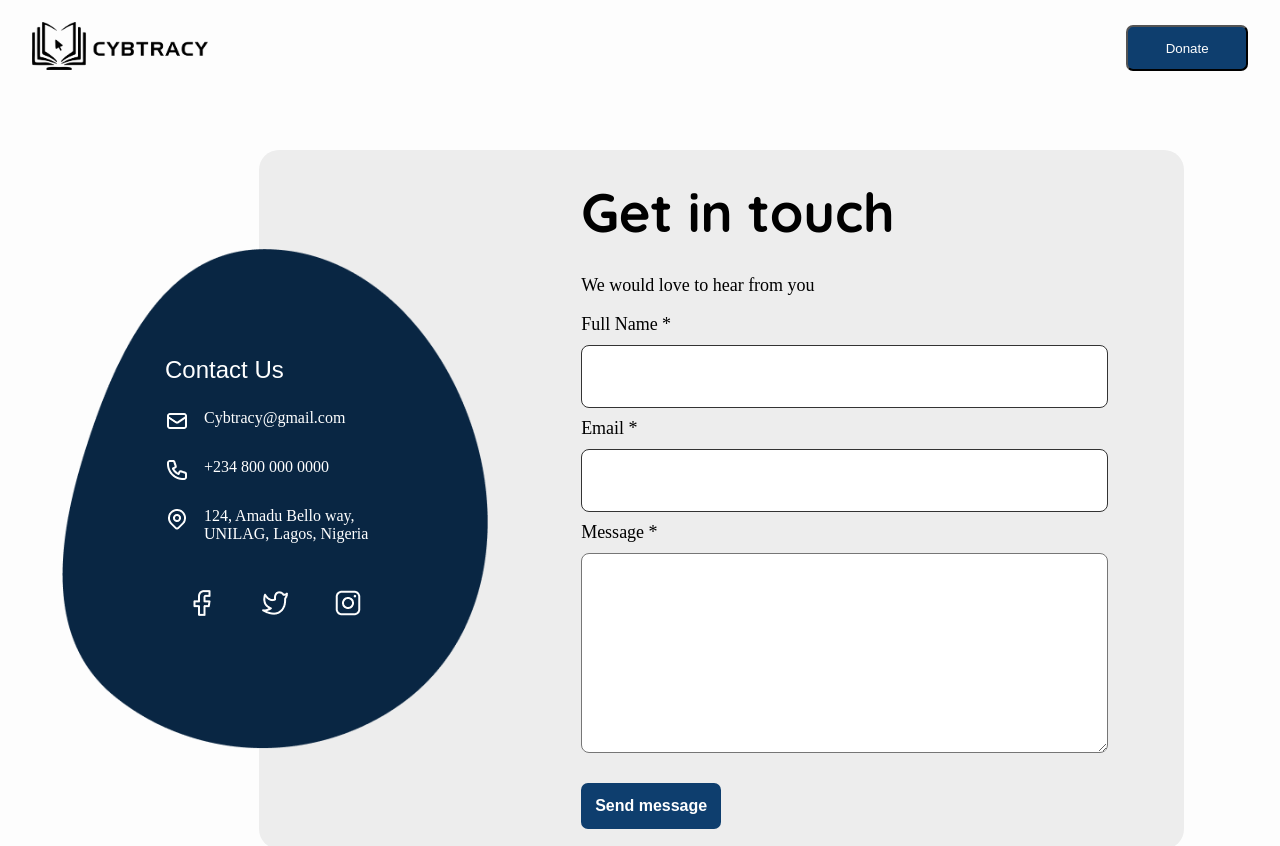
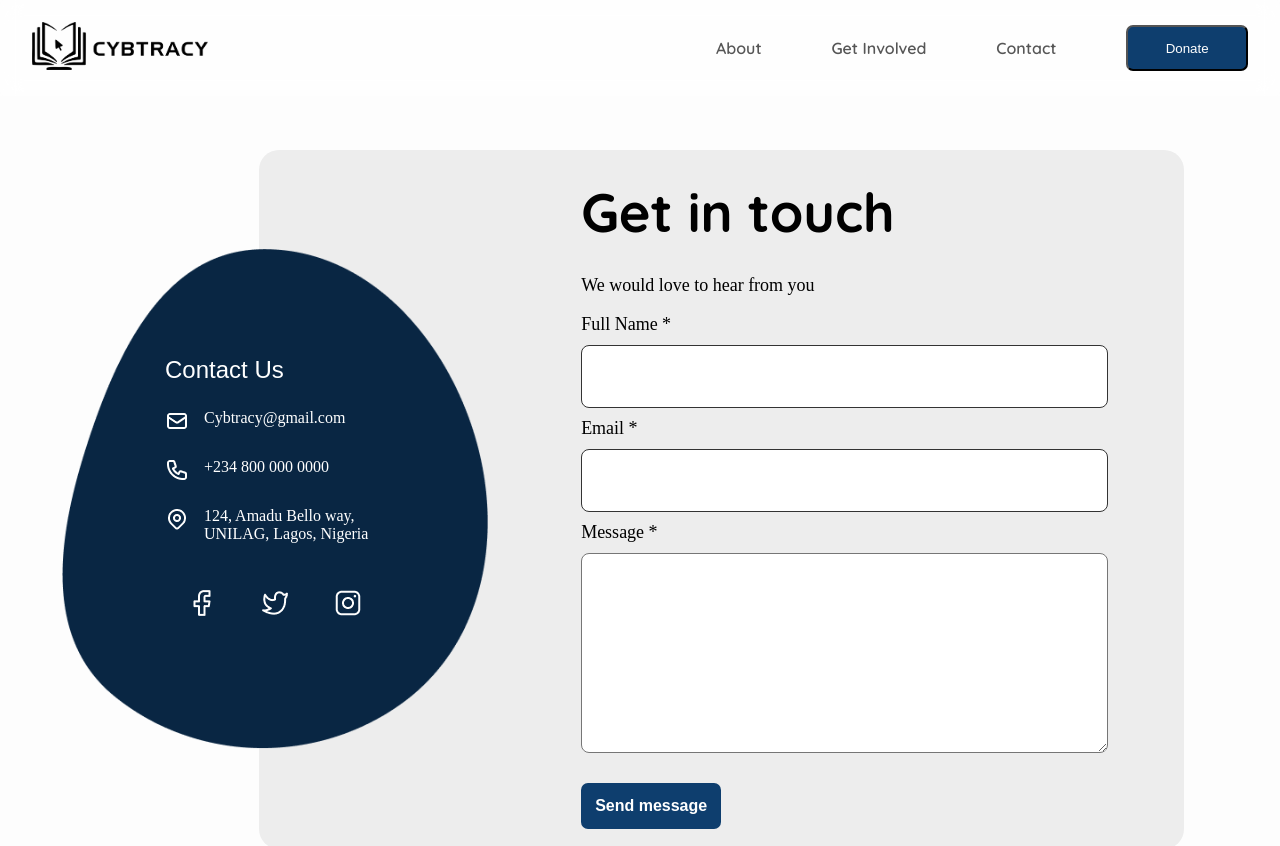
Before and after one commit to NkamaWilliams/cybtracy, a Next.js app: page /contact in a window 1280 px wide. Shown: the top 846 px of the page. Built offline with nearby package versions, Linux system fonts and the light colour scheme; a web font is replaced by a local one.

Commit message:
Enhancement: glassmorphism

```diff
--- a/src/Styles/styles.css
+++ b/src/Styles/styles.css
@@ -15,6 +15,9 @@
     left: 0;
     z-index: 20;
     /* background-color: #FFFFFF; */
+    backdrop-filter: blur(10px);
+    -webkit-backdrop-filter: blur(10px);
+    background-color: rgba(255, 255, 255, 0.5);
 }
 
 #logo {
```
